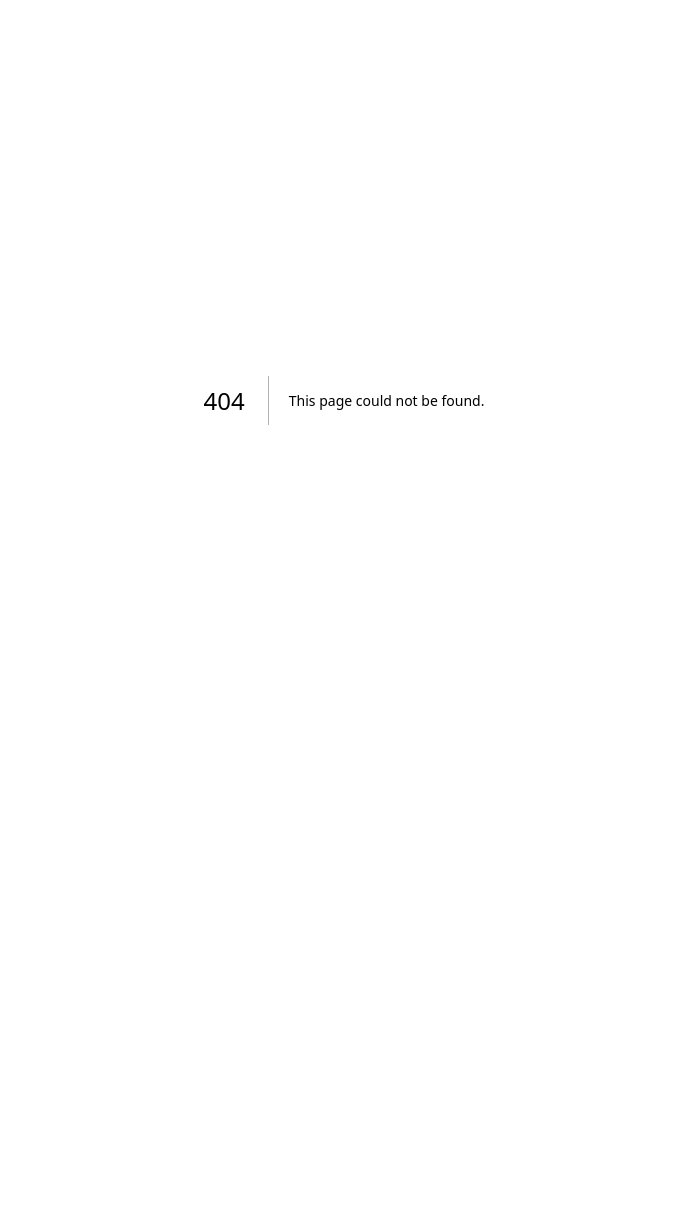
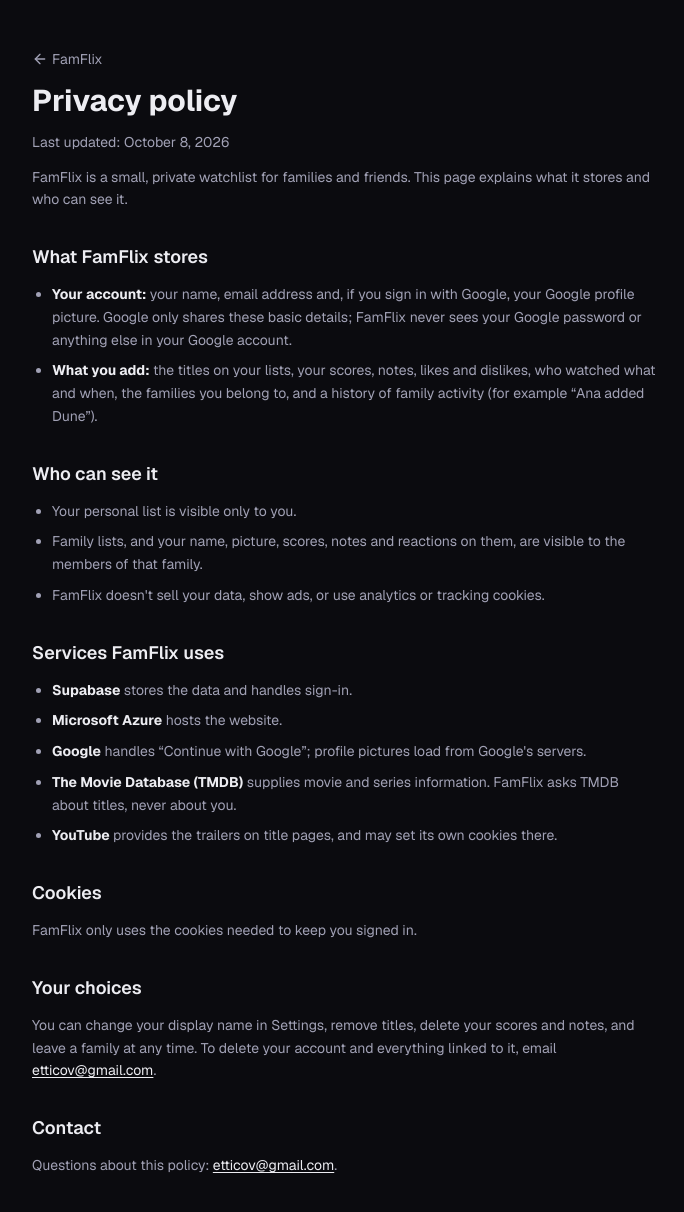
Before and after one commit to covaciuandrei/famflix, a Next.js app: page /privacy in a window 1280 px wide. Before the commit this address had no page. Shown: the top 1212 px of the page, without its empty margins (296-980 px from the left). Before the commit the page ends 800 px from the top, so only its background shows below. Built offline with nearby package versions, Linux system fonts and the light colour scheme.

Commit message:
Add a public privacy policy page
Linked from the landing page, the login page and Settings. Google needs a
privacy policy URL before the sign-in app can be published for everyone.

```diff
--- a/src/app/app/settings/page.tsx
+++ b/src/app/app/settings/page.tsx
@@ -1,4 +1,5 @@
 import { LogOut } from "lucide-react";
+import Link from "next/link";
 import { redirect } from "next/navigation";
 
 import { signOut } from "@/app/login/actions";
@@ -79,6 +80,12 @@ export default async function SettingsPage() {
             </a>
             . Streaming availability is provided by JustWatch.
           </p>
+          <Link
+            href="/privacy"
+            className="w-fit underline hover:text-foreground"
+          >
+            Privacy policy
+          </Link>
         </CardContent>
       </Card>
     </div>
--- a/src/app/login/login-form.tsx
+++ b/src/app/login/login-form.tsx
@@ -1,6 +1,7 @@
 "use client";
 
 import { Film, Loader2 } from "lucide-react";
+import Link from "next/link";
 import { useActionState, useState } from "react";
 
 import { Button } from "@/components/ui/button";
@@ -101,6 +102,11 @@ export function LoginForm({ signInError }: { signInError?: string }) {
             {mode === "signin" ? "Create an account" : "Sign in"}
           </button>
         </p>
+        <p className="mt-8 text-center text-xs text-muted-foreground">
+          <Link href="/privacy" className="underline hover:text-foreground">
+            Privacy policy
+          </Link>
+        </p>
       </div>
     </main>
   );
--- a/src/app/page.tsx
+++ b/src/app/page.tsx
@@ -97,6 +97,9 @@ export default async function LandingPage() {
           />
         </a>
         This product uses the TMDB API but is not endorsed or certified by TMDB.
+        <Link href="/privacy" className="underline hover:text-foreground">
+          Privacy policy
+        </Link>
       </footer>
     </main>
   );
--- /dev/null
+++ b/src/app/privacy/page.tsx
@@ -0,0 +1,139 @@
+import { ArrowLeft } from "lucide-react";
+import type { Metadata } from "next";
+import Link from "next/link";
+
+export const metadata: Metadata = {
+  title: "Privacy policy — FamFlix",
+};
+
+const CONTACT = "etticov@gmail.com";
+
+export default function PrivacyPage() {
+  return (
+    <main className="mx-auto flex w-full max-w-2xl flex-1 flex-col gap-8 px-6 py-12 text-sm leading-relaxed text-muted-foreground">
+      <div className="flex flex-col gap-3">
+        <Link
+          href="/"
+          className="inline-flex w-fit items-center gap-1 hover:text-foreground"
+        >
+          <ArrowLeft className="size-4" />
+          FamFlix
+        </Link>
+        <h1 className="text-3xl font-bold text-foreground">Privacy policy</h1>
+        <p>Last updated: October 8, 2026</p>
+        <p>
+          FamFlix is a small, private watchlist for families and friends. This
+          page explains what it stores and who can see it.
+        </p>
+      </div>
+
+      <Section title="What FamFlix stores">
+        <ul className="list-disc space-y-2 pl-5">
+          <li>
+            <strong className="text-foreground">Your account:</strong> your
+            name, email address and, if you sign in with Google, your Google
+            profile picture. Google only shares these basic details; FamFlix
+            never sees your Google password or anything else in your Google
+            account.
+          </li>
+          <li>
+            <strong className="text-foreground">What you add:</strong> the
+            titles on your lists, your scores, notes, likes and dislikes, who
+            watched what and when, the families you belong to, and a history of
+            family activity (for example &ldquo;Ana added Dune&rdquo;).
+          </li>
+        </ul>
+      </Section>
+
+      <Section title="Who can see it">
+        <ul className="list-disc space-y-2 pl-5">
+          <li>Your personal list is visible only to you.</li>
+          <li>
+            Family lists, and your name, picture, scores, notes and reactions on
+            them, are visible to the members of that family.
+          </li>
+          <li>
+            FamFlix doesn&apos;t sell your data, show ads, or use analytics or
+            tracking cookies.
+          </li>
+        </ul>
+      </Section>
+
+      <Section title="Services FamFlix uses">
+        <ul className="list-disc space-y-2 pl-5">
+          <li>
+            <strong className="text-foreground">Supabase</strong> stores the
+            data and handles sign-in.
+          </li>
+          <li>
+            <strong className="text-foreground">Microsoft Azure</strong> hosts
+            the website.
+          </li>
+          <li>
+            <strong className="text-foreground">Google</strong> handles
+            &ldquo;Continue with Google&rdquo;; profile pictures load from
+            Google&apos;s servers.
+          </li>
+          <li>
+            <strong className="text-foreground">
+              The Movie Database (TMDB)
+            </strong>{" "}
+            supplies movie and series information. FamFlix asks TMDB about
+            titles, never about you.
+          </li>
+          <li>
+            <strong className="text-foreground">YouTube</strong> provides the
+            trailers on title pages, and may set its own cookies there.
+          </li>
+        </ul>
+      </Section>
+
+      <Section title="Cookies">
+        <p>FamFlix only uses the cookies needed to keep you signed in.</p>
+      </Section>
+
+      <Section title="Your choices">
+        <p>
+          You can change your display name in Settings, remove titles, delete
+          your scores and notes, and leave a family at any time. To delete your
+          account and everything linked to it, email{" "}
+          <a
+            href={`mailto:${CONTACT}`}
+            className="text-foreground underline underline-offset-2"
+          >
+            {CONTACT}
+          </a>
+          .
+        </p>
+      </Section>
+
+      <Section title="Contact">
+        <p>
+          Questions about this policy:{" "}
+          <a
+            href={`mailto:${CONTACT}`}
+            className="text-foreground underline underline-offset-2"
+          >
+            {CONTACT}
+          </a>
+          .
+        </p>
+      </Section>
+    </main>
+  );
+}
+
+function Section({
+  title,
+  children,
+}: {
+  title: string;
+  children: React.ReactNode;
+}) {
+  return (
+    <section className="flex flex-col gap-3">
+      <h2 className="text-lg font-semibold text-foreground">{title}</h2>
+      {children}
+    </section>
+  );
+}
```
